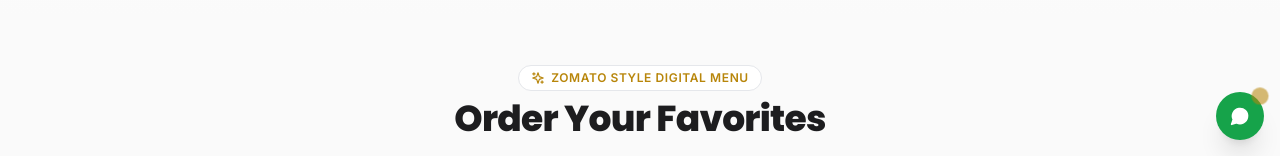
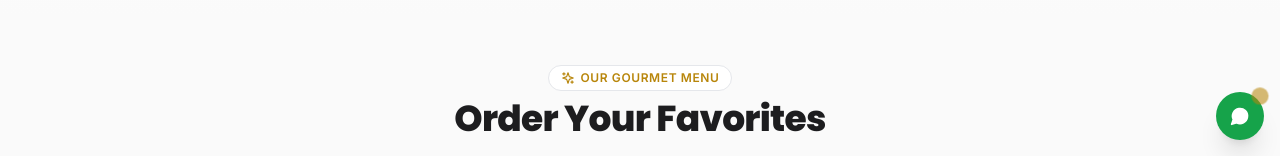
Before and after one commit to Scientist-Py/chapteronecafe, a React (Vite) app: page / in a window 1280 px wide. Shown: the part 644-800 px from the top of the page. Built offline with nearby package versions, Linux system fonts and the light colour scheme.

Commit message:
Replace Zomato text with OUR GOURMET MENU badge

```diff
--- a/src/components/MenuSection.jsx
+++ b/src/components/MenuSection.jsx
@@ -37,7 +37,7 @@ export default function MenuSection({ onSelectItem }) {
             className="inline-flex items-center gap-1.5 px-3 py-1 rounded-full bg-white border border-gray-200 text-[#B8860B] text-xs font-semibold uppercase tracking-wider mb-2 shadow-xs"
           >
             <Sparkles className="w-3.5 h-3.5" />
-            <span>ZOMATO STYLE DIGITAL MENU</span>
+            <span>OUR GOURMET MENU</span>
           </motion.div>
 
           <motion.h2
```
